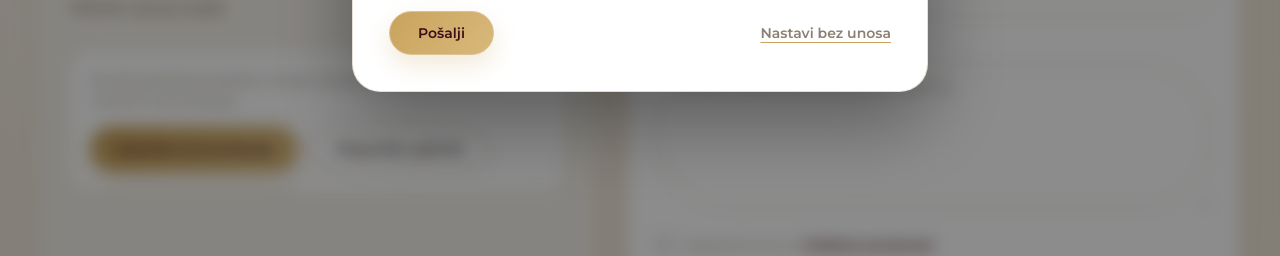
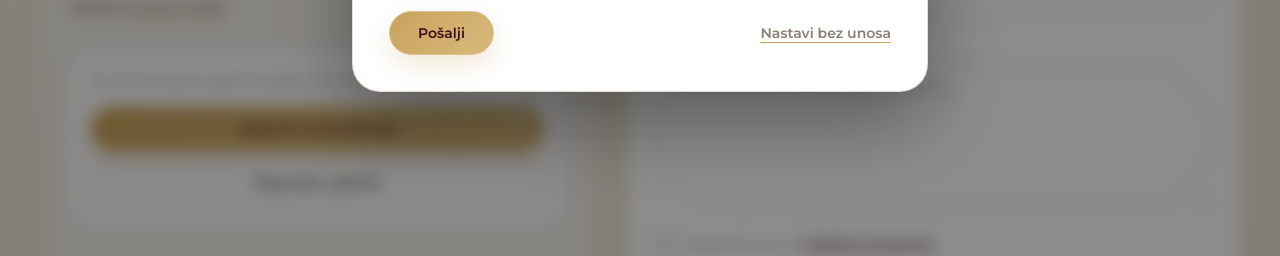
Before and after one commit to elementbymibt/element-website, a Next.js app: page /contact in a window 1280 px wide. Shown: the part 512-768 px from the top of the page. Built offline with nearby package versions, Linux system fonts and the light colour scheme; no server answers.

Commit message:
Simplify contact CTA flow and reduce footer CTA duplication

```diff
--- a/app/contact/page.tsx
+++ b/app/contact/page.tsx
@@ -85,15 +85,19 @@ export default async function ContactPage() {
           <div className="border-brand-neutral-500/70 mt-8 rounded-2xl border bg-white p-5">
             <p className="text-brand-earth text-sm">
               {textByLocale(locale, {
-                sr: "Za brži početak projekta možete direktno rezervisati termin uvodnih konsultacija.",
-                en: "For a faster start, you can directly reserve an introductory consultation slot.",
+                sr: "Za brži početak izaberite jedan od dva koraka ispod.",
+                en: "For a faster start, choose one of the two options below.",
               })}
             </p>
-            <div className="mt-4 flex flex-wrap gap-3">
-              <BookingLink className="px-6 py-3 text-sm font-semibold" />
+            <div className="mt-4 space-y-2">
+              <BookingLink
+                className="w-full justify-center px-6 py-3 text-sm font-semibold"
+                trackingLocation="contact_panel"
+              />
               <IntakeLink
                 label={textByLocale(locale, { sr: "Popunite upitnik", en: "Start intake" })}
-                className="px-6 py-3 text-sm font-semibold"
+                className="w-full justify-center px-6 py-3 text-sm font-semibold"
+                trackingLocation="contact_panel"
               />
             </div>
           </div>
--- a/src/components/layout/site-footer.tsx
+++ b/src/components/layout/site-footer.tsx
@@ -1,6 +1,7 @@
 "use client";
 
 import Link from "next/link";
+import { usePathname } from "next/navigation";
 
 import { useLocale } from "@/src/components/i18n/locale-provider";
 import { NewsletterForm } from "@/src/components/forms/newsletter-form";
@@ -18,6 +19,8 @@ const legalLinks = [
 
 export function SiteFooter() {
   const { locale } = useLocale();
+  const pathname = usePathname();
+  const showFinalCta = pathname !== "/contact";
 
   const localizedLegalLinks =
     locale === "en"
@@ -32,6 +35,7 @@ export function SiteFooter() {
   return (
     <footer className="border-brand-neutral-500/60 bg-brand-neutral-200 mt-24 border-t pt-16 pb-10">
       <Container>
+        {showFinalCta ? (
           <div className="bg-brand-burgundy mb-12 rounded-3xl p-6 text-white md:p-8">
             <p className="text-brand-gold text-xs tracking-[0.28em] uppercase">
               {locale === "en" ? "Next step" : "Sledeći korak"}
@@ -51,6 +55,7 @@ export function SiteFooter() {
               <IntakeLink trackingLocation="footer_final" className="px-7 py-3 text-sm font-semibold" />
             </div>
           </div>
+        ) : null}
 
         <div className="grid gap-12 md:grid-cols-[1.2fr_1fr]">
           <div>
```
Lines whose indentation alone changed are shown as unchanged.
